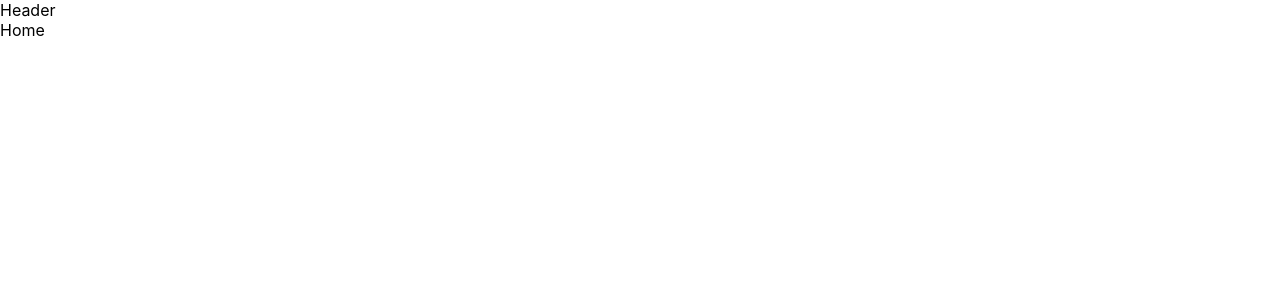
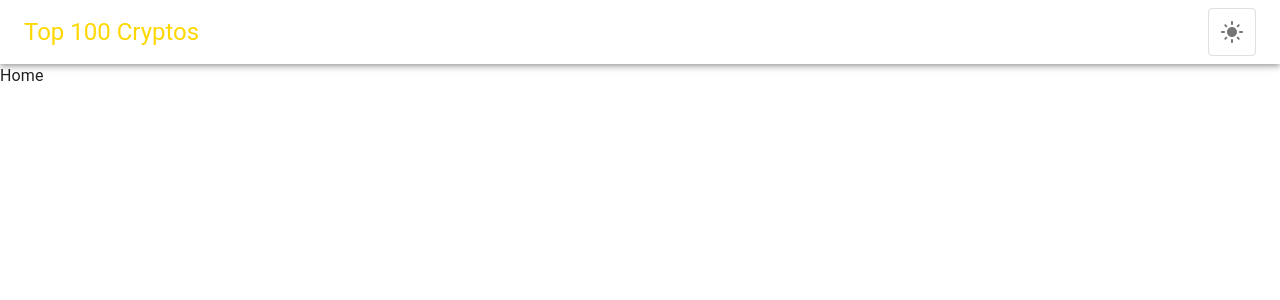
Before and after one commit to wongsm7/crypto_wizard, a React (Create React App) app: page / in a window 1280 px wide. Shown: the top 300 px of the page. Built offline with nearby package versions, Linux system fonts and the light colour scheme.

Commit message:
Implement header component

```diff
--- a/package.json
+++ b/package.json
@@ -5,8 +5,8 @@
   "dependencies": {
     "@emotion/react": "^11.10.4",
     "@emotion/styled": "^11.10.4",
+    "@mui/icons-material": "^5.10.6",
     "@mui/material": "^5.10.5",
-    "@mui/x-data-grid": "^5.17.3",
     "@testing-library/jest-dom": "^5.16.5",
     "@testing-library/react": "^13.4.0",
     "@testing-library/user-event": "^13.5.0",
--- a/src/App.js
+++ b/src/App.js
@@ -1,23 +1,41 @@
+import React from 'react'
 import './App.css';
 import Header from './components/Header'
 import CryptoHome from './pages/Home'
 import Crypto from './pages/Crypto'
-import {
-  BrowserRouter,
-  Routes,
-  Route,
-} from "react-router-dom";
+import { BrowserRouter, Routes, Route } from "react-router-dom";
+import { ThemeProvider, createTheme } from "@mui/material/styles";
+import CssBaseline from "@mui/material/CssBaseline";
+
+const themeLight = createTheme({
+  palette: {
+    mode: 'light'
+  },
+});
+
+const themeDark = createTheme({
+  palette: {
+    mode: 'dark'
+  },
+});
+
+
 
 function App() {
+  const [theme, setTheme] = React.useState(true);
+  const toggleTheme = () => {
+    setTheme(prev => !prev)
+  }
   return (
     <BrowserRouter>
-      <div>
-        <Header/>
+      <ThemeProvider theme={theme ? themeLight : themeDark}>
+        <CssBaseline />
+        <Header toggleTheme={toggleTheme} />
         <Routes>
-          <Route path="/" element={<CryptoHome />} exact/>
+          <Route path="/" element={<CryptoHome />} exact />
           <Route path="/crypto/:id" element={<Crypto />} />
         </Routes>
-      </div>
+      </ThemeProvider>
     </BrowserRouter>
   );
 }
--- /dev/null
+++ b/src/components/Header.js
@@ -0,0 +1,39 @@
+import React, { useState } from 'react'
+import { Box, Typography, Toolbar, AppBar, ToggleButton } from '@mui/material';
+import { useTheme } from '@mui/material/styles';
+import { Link } from "react-router-dom";
+import DarkModeIcon from '@mui/icons-material/DarkMode';
+import LightModeIcon from '@mui/icons-material/LightMode';
+
+const Header = ({ toggleTheme }) => {
+    const theme = useTheme()
+    const [toggleState, setToggleState] = useState(false)
+
+    const handleClick = () => {
+        setToggleState(!toggleState)
+        console.log(toggleState)
+        toggleTheme()
+    }
+
+    return (
+        <Box sx={{ flexGrow: 1, bgcolor: theme.palette.background.default }}>
+            <AppBar position="static" color="transparent">
+                <Toolbar>
+                    <Typography variant="h5" component="div" sx={{ flexGrow: 1 }}>
+                        <Link to="/">
+                            Top 100 Cryptos
+                        </Link>
+                    </Typography>
+                    <ToggleButton
+                        onClick={handleClick}
+                        value={toggleState}
+                    >
+                        {toggleState ? <DarkModeIcon /> : <LightModeIcon />}
+                    </ToggleButton>
+                </Toolbar>
+            </AppBar>
+        </Box >
+    )
+}
+
+export default Header
--- a/src/components/Header/index.js
+++ /dev/null
@@ -1,9 +0,0 @@
-import React from 'react'
-
-const Header = () => {
-  return (
-    <div>Header</div>
-  )
-}
-
-export default Header
```
Also changed, not shown: 1 other file (tests, documents, lock files or other folders).
